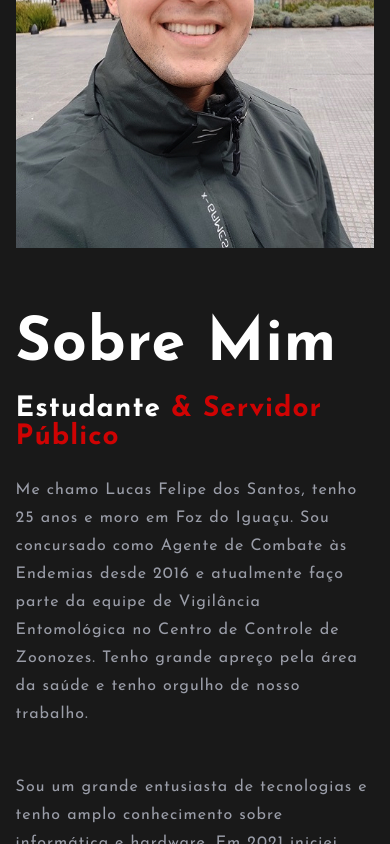
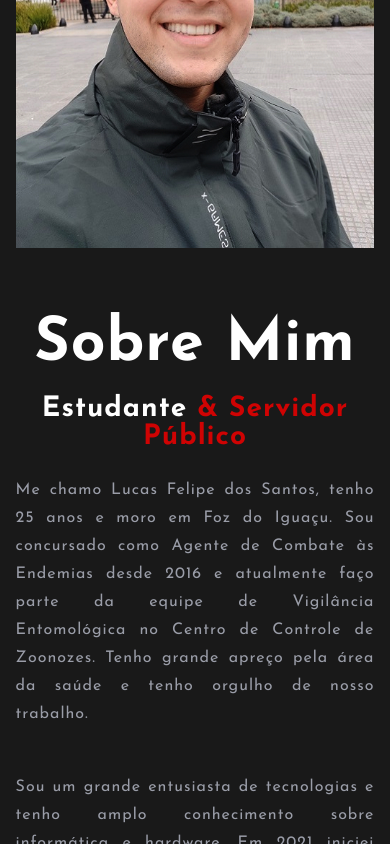
Before and after one commit to Druidgwind/portfolio, a plain HTML site: page index.html in a window 390 px wide. Shown: the part 1156-2000 px from the top of the page. Drawn offline with nearby package versions, Linux system fonts and the light colour scheme.

Commit message:
alterações-layout

```diff
--- a/style.css
+++ b/style.css
@@ -192,6 +192,7 @@ header.sticky {
     display: grid;
     grid-template-columns: repeat(2, 2fr);
     grid-gap: 2rem;
+    align-items: center;
 }
 
 .about-img {
@@ -205,6 +206,7 @@ header.sticky {
     font-size: var(--h2-font);
     margin-bottom: 20px;
     letter-spacing: 1px;
+    text-align: justify;
 }
 
 .about-text h5 {
@@ -220,6 +222,7 @@ header.sticky {
     max-width: 590px;
     font-size: var(--p-font);
     margin-bottom: 45px;
+    text-align: justify;
 }
 
 /* .btn {
@@ -274,7 +277,6 @@ header.sticky {
     background: var(--secound-bg-color);
     padding: 55px 30px;
     border-radius: 10px;
-    cursor: pointer;
     transition: all .35s;
 }
 
@@ -498,6 +500,11 @@ input {
         margin-bottom: 30px;
     }
 
+    .about-text h2,
+    h5 {
+        text-align: center;
+    }
+
     .about-img img {
         max-width: 100%;
         width: 700px;
```
